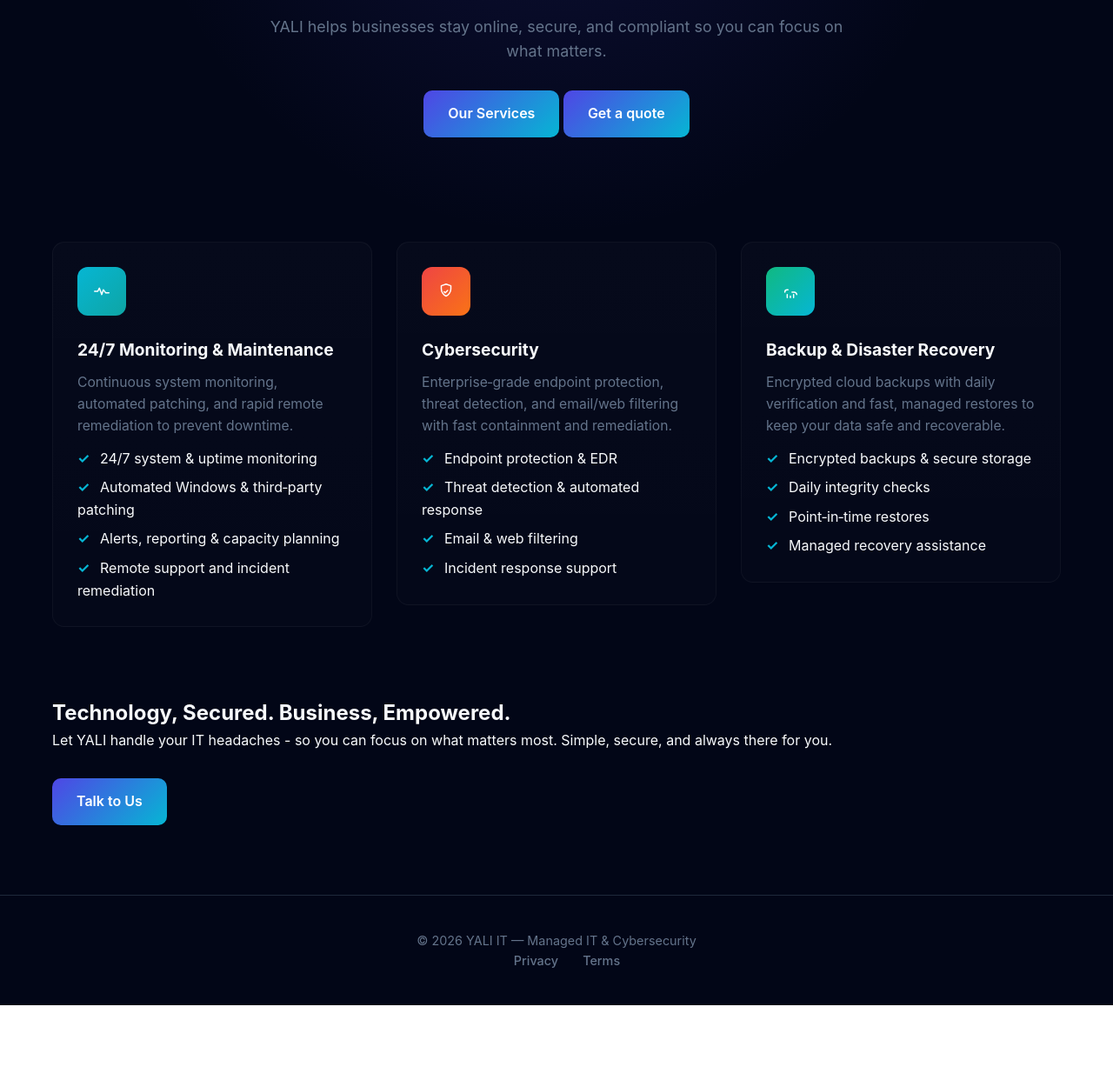
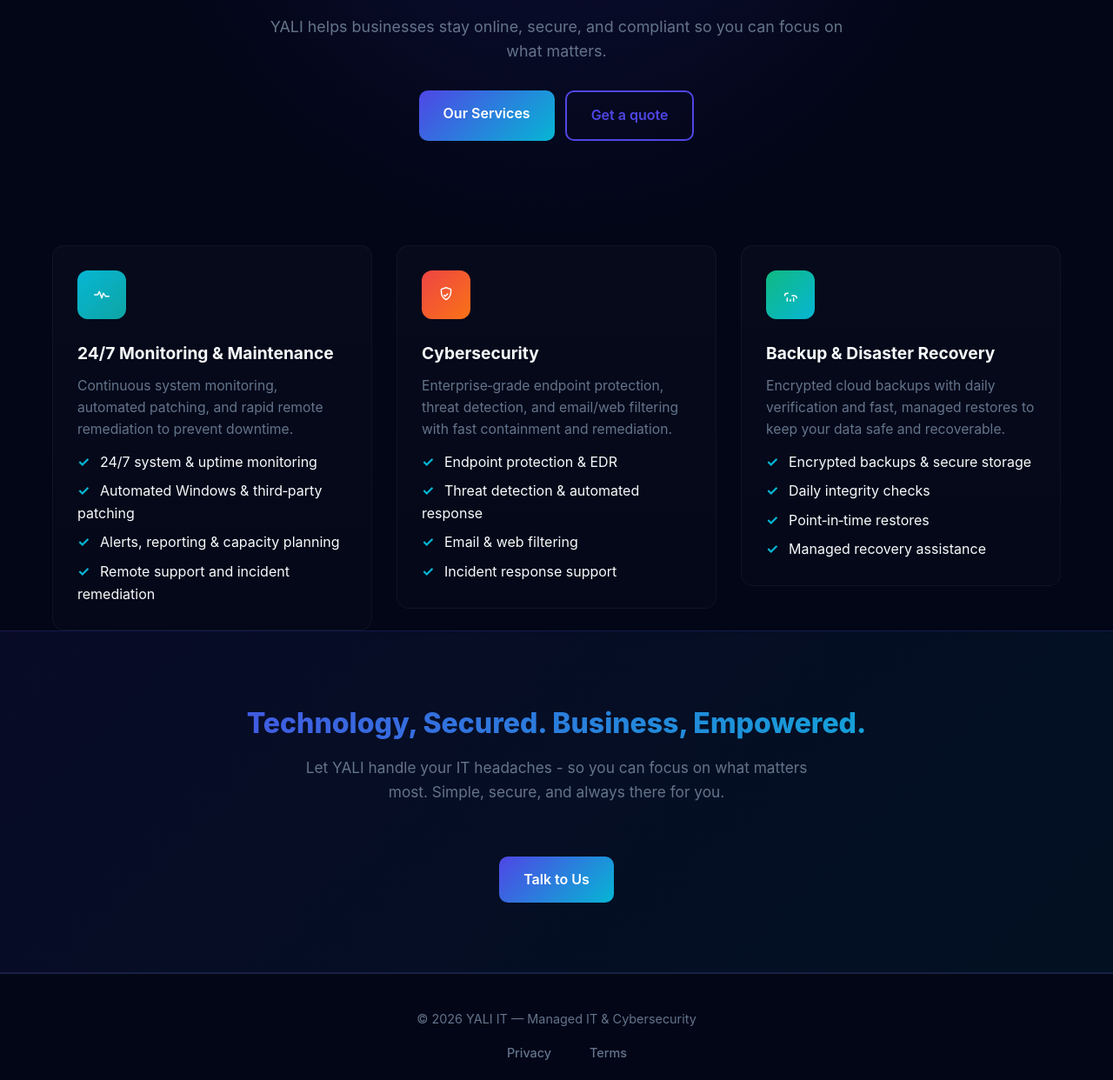
Before and after one commit to malkhali/yali_website, a plain HTML site: page index.html in a window 1280 px wide. Shown: the part 318-1560 px from the top of the page at 87% size. Before the commit the page ends 1474 px from the top, so only its background shows below. Drawn offline with Linux system fonts and the light colour scheme.

```diff
--- a/assets/style.css
+++ b/assets/style.css
@@ -228,7 +228,6 @@
 .plan-features { list-style: none; padding-left: 0; display: grid; gap: 8px; }
 .plan-features li::before { content: "✓"; color: var(--secondary); margin-right: 8px; }
 
-
 .plan-card.plan-premium { border-color: rgba(79,70,229,0.9); box-shadow: 0 14px 40px rgba(79,70,229,0.06); position: relative; }
 
 .badge-premium {
@@ -285,15 +284,6 @@
   box-shadow: 0 16px 36px rgba(2,6,23,0.22);
   z-index: 2;
 }
-/* Staggered reveal for horizontal row */
-.service-small-card.preview { opacity: 0; transform: translateY(16px) scale(0.98); }
-.service-small-card.in-view { opacity: 1; transform: translateY(0) scale(1); transition: opacity 420ms cubic-bezier(.2,.9,.2,1), transform 420ms cubic-bezier(.2,.9,.2,1); }
-
-.service-small-card.stagger-1 { transition-delay: 0.08s; }
-.service-small-card.stagger-2 { transition-delay: 0.16s; }
-.service-small-card.stagger-3 { transition-delay: 0.24s; }
-.service-small-card.stagger-4 { transition-delay: 0.32s; }
-.service-small-card.stagger-5 { transition-delay: 0.40s; }
 
 .service-icon { width: 56px; height: 56px; border-radius: 12px; display: grid; place-items: center; background: rgba(255,255,255,0.03); flex-shrink: 0; }
 .service-icon img { width: 28px; height: 28px; display: block; filter: invert(1); }
@@ -304,6 +294,16 @@
 .service-icon.cloud { background: linear-gradient(135deg,#60a5fa,#7c3aed); }
 .service-icon.consulting { background: linear-gradient(135deg,#f59e0b,#f97316); }
 .service-small-card h4 { margin: 0; font-size: 1rem; }
+
+/* Staggered reveal for horizontal row */
+.service-small-card.preview { opacity: 0; transform: translateY(16px) scale(0.98); }
+.service-small-card.in-view { opacity: 1; transform: translateY(0) scale(1); transition: opacity 420ms cubic-bezier(.2,.9,.2,1), transform 420ms cubic-bezier(.2,.9,.2,1); }
+
+.service-small-card.stagger-1 { transition-delay: 0.08s; }
+.service-small-card.stagger-2 { transition-delay: 0.16s; }
+.service-small-card.stagger-3 { transition-delay: 0.24s; }
+.service-small-card.stagger-4 { transition-delay: 0.32s; }
+.service-small-card.stagger-5 { transition-delay: 0.40s; }
 
 /* make grid items look less boxy when nested cards present */
 .card .grid { gap: 14px; }
@@ -437,6 +437,34 @@
 }
 
 /* ===============================
+   About CTA
+================================ */
+.about-cta {
+  background: linear-gradient(135deg, rgba(79,70,229,0.08), rgba(6,182,212,0.06));
+  border-top: 1px solid rgba(79,70,229,0.2);
+  border-bottom: 1px solid rgba(79,70,229,0.2);
+  text-align: center;
+  padding: 80px 20px;
+}
+
+.about-cta h2 {
+  font-size: 2rem;
+  font-weight: 800;
+  margin-bottom: 12px;
+  background: linear-gradient(90deg, var(--primary), var(--secondary));
+  -webkit-background-clip: text;
+  -webkit-text-fill-color: transparent;
+  background-clip: text;
+}
+
+.about-cta p {
+  max-width: 600px;
+  margin: 0 auto 30px;
+  color: var(--muted);
+  font-size: 1.08rem;
+}
+
+/* ===============================
    Footer
 ================================ */
 footer {
@@ -446,3 +474,42 @@
   color: var(--muted);
   font-size: 0.9rem;
 }
+
+.footer-nav {
+  margin-top: 16px;
+  display: flex;
+  justify-content: center;
+  gap: 20px;
+}
+
+.footer-nav a {
+  color: var(--muted);
+  text-decoration: none;
+  transition: color 0.2s ease;
+}
+
+.footer-nav a:hover {
+  color: white;
+}
+
+/* CTA Row helper */
+.cta-row {
+  display: flex;
+  gap: 12px;
+  justify-content: center;
+  margin-top: 30px;
+}
+
+.cta-row .btn {
+  margin-top: 0;
+}
+
+.btn-outline {
+  background: transparent;
+  border: 2px solid var(--primary);
+  color: var(--primary);
+}
+
+.btn-outline:hover {
+  background: rgba(79,70,229,0.1);
+}
```
